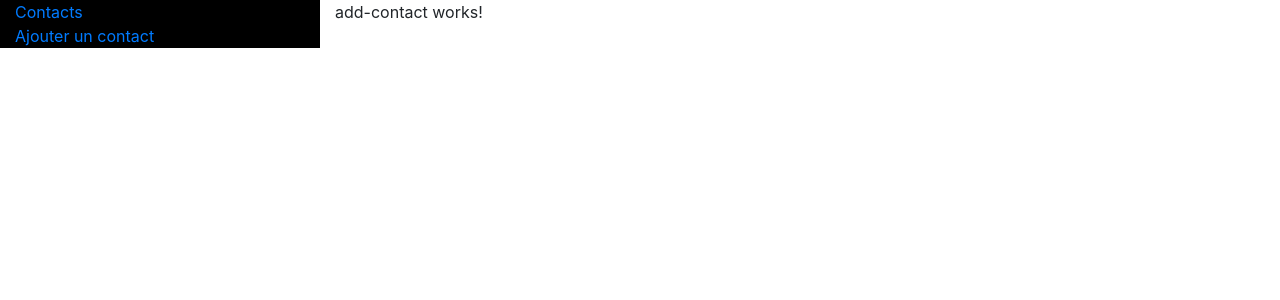
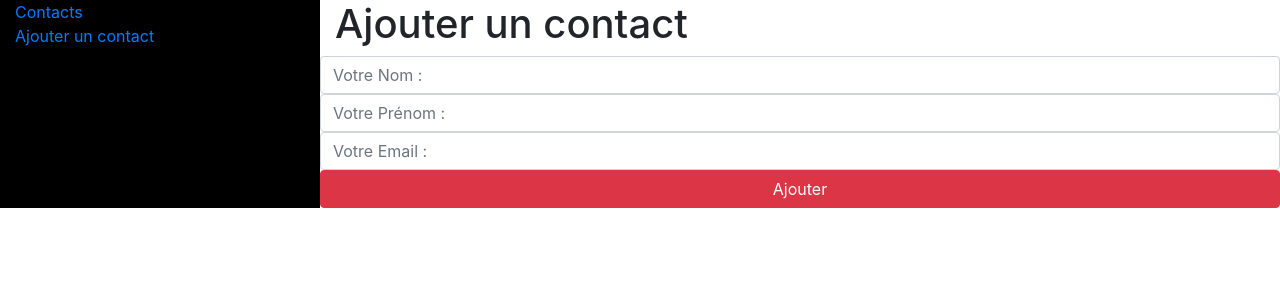
Before and after one commit to m2imcpd/CoursAngularApi, an Angular app in the folder ContactAngular/: page /Add in a window 1280 px wide. Shown: the top 300 px of the page. Built offline with nearby package versions, Linux system fonts and the light colour scheme.

Commit message:
correction formulaire ajouter un contact angular

```diff
--- a/ContactAngular/src/app/add-contact/add-contact.component.html
+++ b/ContactAngular/src/app/add-contact/add-contact.component.html
@@ -1 +1,17 @@
-<p>add-contact works!</p>
+<div class="row">
+    <h1 class="col"> Ajouter un contact</h1>
+</div>
+<form>
+    <div class="row">
+        <input class="form-control col" type="text" placeholder="Votre Nom : " name="nom" [(ngModel)]="nom" />
+    </div>
+    <div class="row">
+        <input class="form-control col" type="text" placeholder="Votre Prénom : " name="prenom" [(ngModel)]="prenom" />
+    </div>
+    <div class="row">
+        <input class="form-control col" type="text" placeholder="Votre Email : " name="email" [(ngModel)]="email" />
+    </div>
+    <div class="row">
+        <button class="col btn btn-danger" (click)="Add()">Ajouter</button>
+    </div>
+</form>
--- a/ContactAngular/src/app/add-contact/add-contact.component.ts
+++ b/ContactAngular/src/app/add-contact/add-contact.component.ts
@@ -1,4 +1,6 @@
 import { Component, OnInit } from '@angular/core';
+import { ApiService } from '../api.service';
+import { Router } from '@angular/router';
 
 @Component({
   selector: 'app-add-contact',
@@ -6,10 +8,26 @@ import { Component, OnInit } from '@angular/core';
   styleUrls: ['./add-contact.component.css']
 })
 export class AddContactComponent implements OnInit {
-
-  constructor() { }
+  nom:any;
+  prenom:any;
+  email:any;
+  constructor(private api : ApiService, private router:Router) { }
 
   ngOnInit() {
   }
 
+  Add = () => {
+    const contact = {Nom : this.nom, Prenom : this.prenom, Email : this.email};
+    this.api.post('contact',contact).subscribe((res:any)=> {
+      if(!res.error)
+      {
+        alert(res.message + " "+res.contactId);
+        this.router.navigate(['/']);
+      }
+      else {
+        alert(res.message);
+      }
+    })
+  }
+
 }
--- a/ContactAngular/src/app/api.service.ts
+++ b/ContactAngular/src/app/api.service.ts
@@ -12,4 +12,8 @@ export class ApiService {
   get = (url) => {
     return this.http.get(this.baseUrl + '/'+url);
   }
+
+  post = (url, data) => {
+    return this.http.post(this.baseUrl+"/"+url,data);
+  }
 }
--- a/ContactAngular/src/app/app.module.ts
+++ b/ContactAngular/src/app/app.module.ts
@@ -8,7 +8,7 @@ import { ContactsComponent } from './contacts/contacts.component';
 import { AddContactComponent } from './add-contact/add-contact.component';
 import { ApiService } from './api.service';
 import {HttpClientModule} from "@angular/common/http";
-
+import {FormsModule, ReactiveFormsModule} from "@angular/forms"
 @NgModule({
   declarations: [
     AppComponent,
@@ -19,7 +19,9 @@ import {HttpClientModule} from "@angular/common/http";
   imports: [
     BrowserModule,
     AppRoutingModule,
-    HttpClientModule
+    HttpClientModule,
+    FormsModule,
+    ReactiveFormsModule
   ],
   providers: [ApiService],
   bootstrap: [AppComponent]
```
